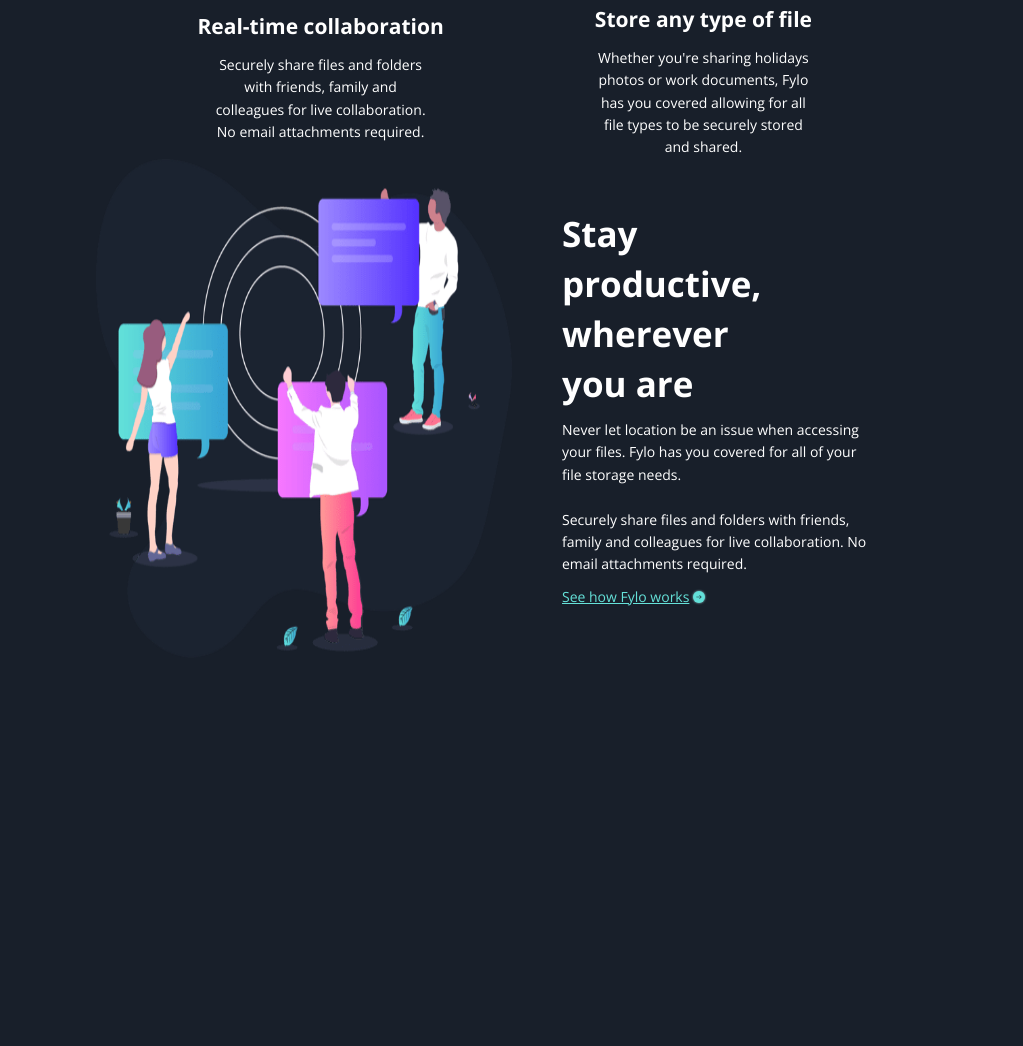
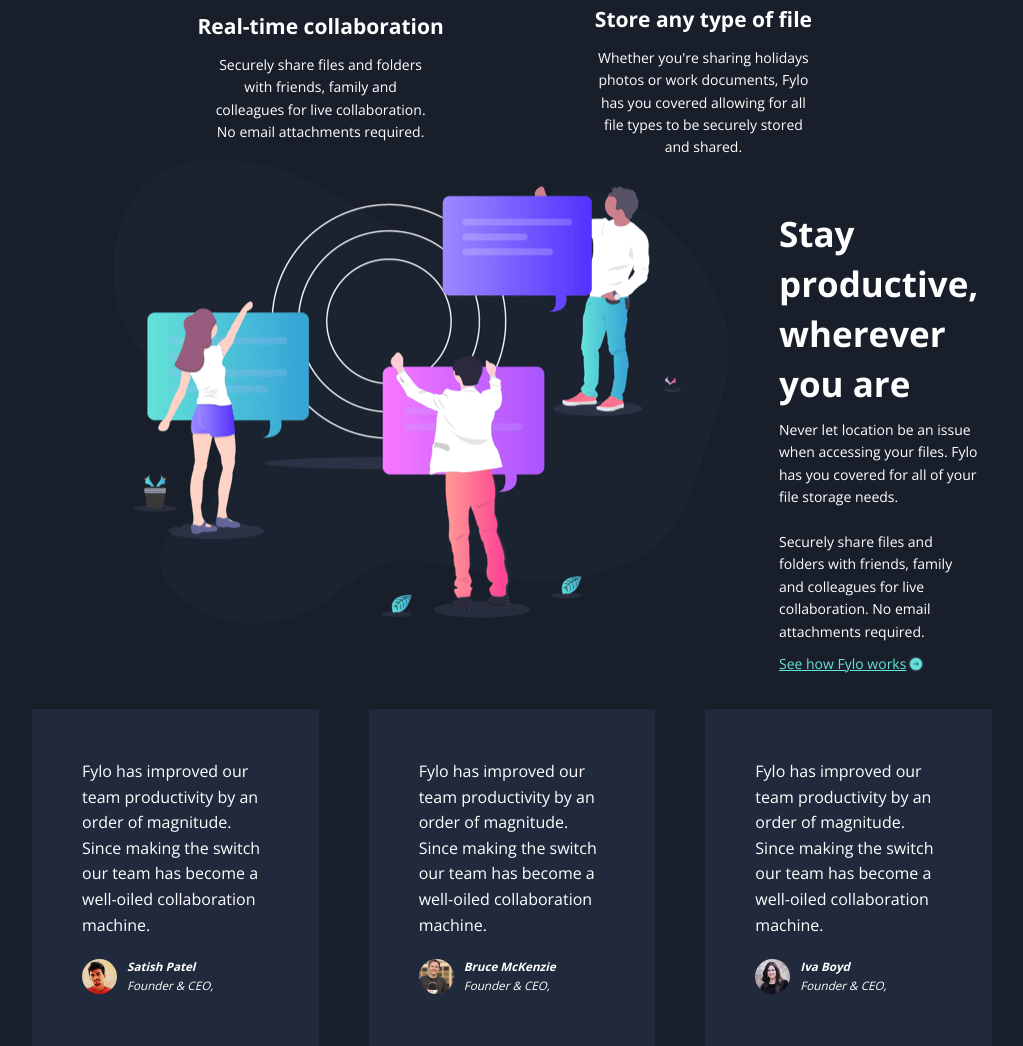
Before and after one commit to bengera/fylo-dark, a website: page index.html in a window 1280 px wide. Shown: the part 1381-2427 px from the top of the page, without its empty margins (128-1151 px from the left). Before the commit the page ends 2039 px from the top, so only its background shows below. Drawn offline with nearby package versions, Linux system fonts and the light colour scheme.

Commit message:
testimonials-mid

```diff
--- a/index.html
+++ b/index.html
@@ -108,7 +108,41 @@
   </section>
 
 
+<section class="testimonials">
 
+
+  <div class="testimonials__quote-box">
+  <blockquote class="testimonials__quote"> Fylo has improved our team productivity by an order of magnitude. Since making the switch our team has
+    become a well-oiled collaboration machine.</blockquote>
+    <div class="testimonials__source">
+    <img class="testimonials__profile" src="/images/profile-1.jpg" alt="profile-1">
+ <cite class="testimonials__cite"><span class="testimonials__name">Satish Patel</span><br>
+  Founder & CEO,</cite>
+  </div>
+</div> <!--quote-box end-->
+
+<div class="testimonials__quote-box">
+  <blockquote class="testimonials__quote"> Fylo has improved our team productivity by an order of magnitude. Since making the switch our team has
+    become a well-oiled collaboration machine.</blockquote>
+    <div class="testimonials__source">
+    <img class="testimonials__profile" src="/images/profile-2.jpg" alt="profile-2">
+ <cite class="testimonials__cite"><span class="testimonials__name">Bruce McKenzie</span><br>
+  Founder & CEO,</cite>
+  </div>
+</div> <!--quote-box end-->
+
+<div class="testimonials__quote-box">
+  <blockquote class="testimonials__quote"> Fylo has improved our team productivity by an order of magnitude. Since making the switch our team has
+    become a well-oiled collaboration machine.</blockquote>
+    <div class="testimonials__source">
+    <img class="testimonials__profile" src="/images/profile-3.jpg" alt="profile-3">
+ <cite class="testimonials__cite"><span class="testimonials__name">Iva Boyd</span><br>
+  Founder & CEO,</cite>
+  </div>
+</div> <!--quote-box end-->
+
+
+</section>
 
 
 
--- a/sass/_base.scss
+++ b/sass/_base.scss
@@ -87,81 +87,58 @@
 
 }
 
-// SECTION HOW-TO
+// SECTION TESTIMONIALS
 
-.how-to {
-    // background-color: orangered;
-    width: 65vw;
-    height: 50vh;
-    margin: 0 auto 0 auto;
+.testimonials {
     display: grid;
-    grid-template-columns: repeat(2, 1fr);
-    grid-template-rows: 1fr;
+    margin-top: 15rem;
     // border: 1px solid white;
+    grid-template-columns: repeat(3,1fr);
+    width: 75vw;
+    margin: 15rem auto 0 auto;
+    gap: 5rem;
 
-    &__text-container {
-        // background-color: orangered;
-        grid-column: 2 / -1;
+
+    &__quote-box {
+        background-color: $color-blue-testimonials;
         display: flex;
         flex-direction: column;
         padding: 5rem;
-        color: $color-white;
-        justify-content: center;
+
 
     }
 
-    &__img {
-        grid-column: 1 / 1;
-        grid-row: 1 / 1;
-        // border: 1px solid red;
-        width: 100%;
-        height: 100%;
+    &__source {
+        display: flex;
+        align-items: center;
     }
 
-    &__h1 {
-        grid-column: 2 / 2;
-        grid-row: 1 / 1;
-        margin-bottom: 1rem;
-        line-height: 5rem;
+    &__quote {
+        color: $color-white;
+        margin-bottom: 2rem;
+        font-size: 1.6rem;
 
     }
 
-    &__description {
-        grid-column: 2 / 2;
-        grid-row: 1 / 1;
-        margin-bottom: 1rem;
+    &__name {
+        font-weight: 700;
+        margin-right: 1rem;
+
+
     }
 
-    &__cta {
-        grid-column: 2 / 2;
-        grid-row: 1 / 1;
-        display: flex;
-        align-items: center;
+    &__cite {
+        color: $color-white;
+        font-size: smaller;
+    }
 
 
-
-
-        &:link,
-        &:visited {
-            color: $color-cyan;
-
-
-
-        }
-
-        &:hover,
-        &:active {
-         color: $color-white;
-
-
-        }
+    &__profile {
+        border-radius: 50%;
+        width: 3.5rem;
+        height: 3.5rem;
+        margin-right: 1rem;
     }
-
-}
-
-
-.arrow-icon {
-    margin-left: 0.2rem;
 
 
 }
--- /dev/null
+++ b/sass/_learn.scss
@@ -0,0 +1,79 @@
+// SECTION HOW-TO
+
+.how-to {
+    // background-color: orangered;
+    width: 70vw;
+    height: 50vh;
+    margin: 0 auto 0 auto;
+    display: grid;
+    grid-template-columns: repeat(2, 1fr);
+    grid-template-rows: 1fr;
+    // border: 1px solid white;
+
+    &__text-container {
+        // background-color: orangered;
+        grid-column: 2 / -1;
+        display: flex;
+        flex-direction: column;
+        padding: 5rem;
+        color: $color-white;
+        justify-content: center;
+
+    }
+
+    &__img {
+        grid-column: 1 / 1;
+        grid-row: 1 / 1;
+        margin-left: 5rem;
+        // border: 1px solid red;
+        // width: 100%;
+        // height: 100%;
+    }
+
+    &__h1 {
+        grid-column: 2 / 2;
+        grid-row: 1 / 1;
+        margin-bottom: 1rem;
+        line-height: 5rem;
+
+    }
+
+    &__description {
+        grid-column: 2 / 2;
+        grid-row: 1 / 1;
+        margin-bottom: 1rem;
+    }
+
+    &__cta {
+        grid-column: 2 / 2;
+        grid-row: 1 / 1;
+        display: flex;
+        align-items: center;
+
+
+
+
+        &:link,
+        &:visited {
+            color: $color-cyan;
+
+
+
+        }
+
+        &:hover,
+        &:active {
+         color: $color-white;
+
+
+        }
+    }
+
+}
+
+
+.arrow-icon {
+    margin-left: 0.2rem;
+
+
+}
--- a/sass/main.scss
+++ b/sass/main.scss
@@ -2,3 +2,4 @@
 @import "base";
 @import "header";
 @import "features";
+@import "learn";
```
Also changed, not shown: css/style.css.
